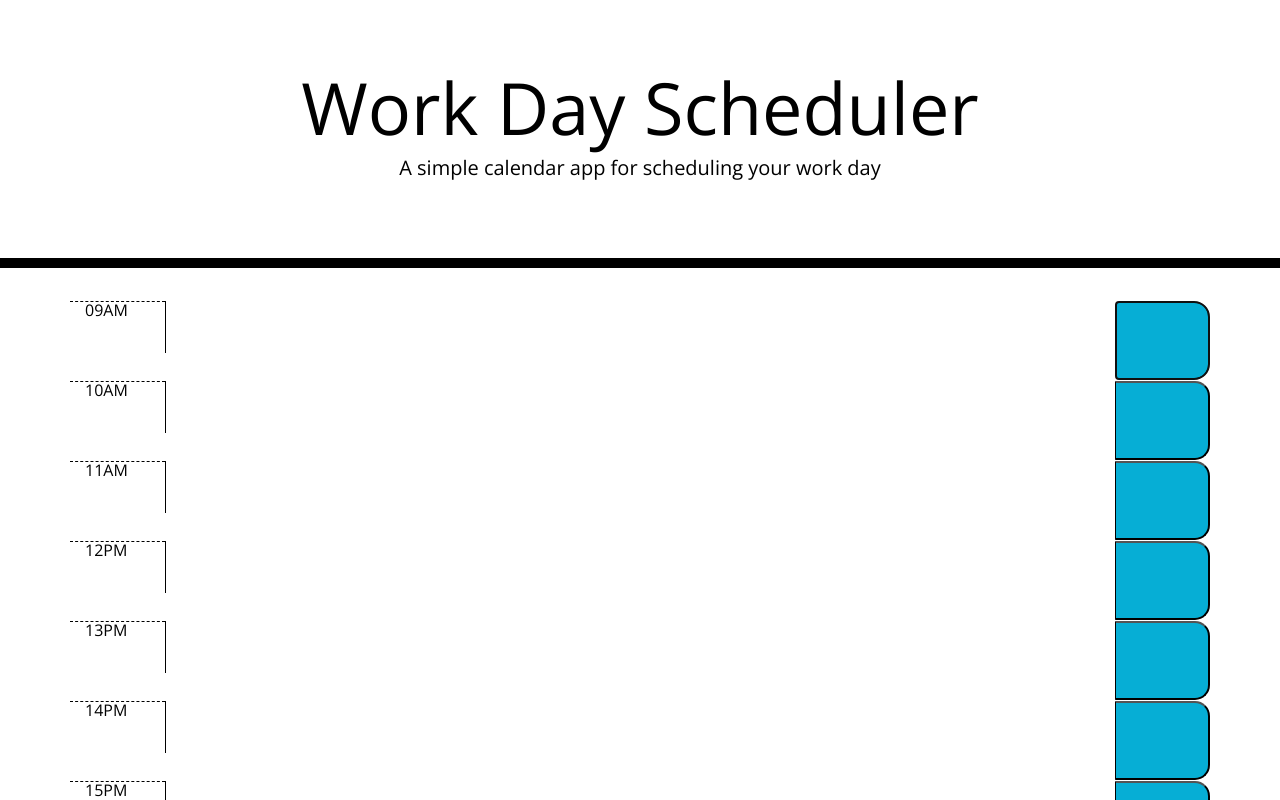
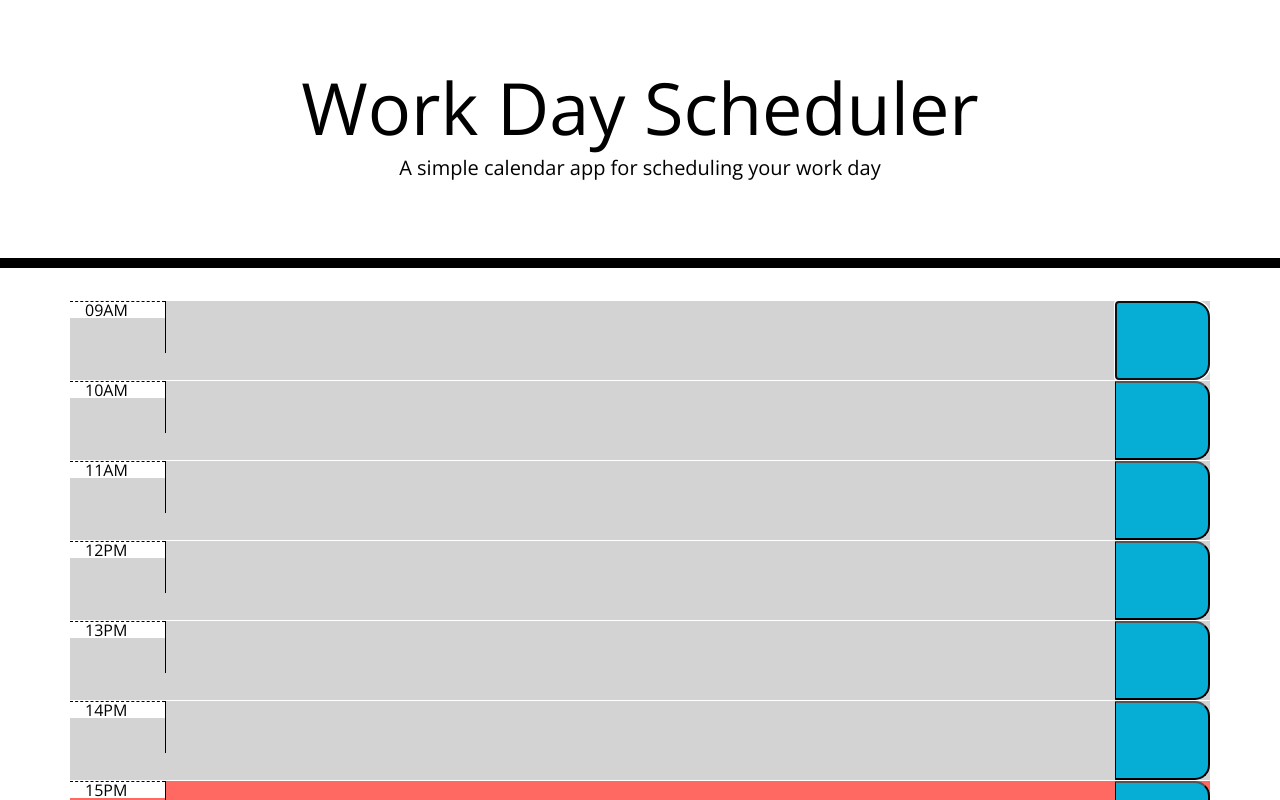
Before and after one commit to candre02/The-Skilled, a plain HTML site: page index.html in a window 1280 px wide. Both pictures are taken after a click on the button 1162 px from the left and 340 px from the top of the page. Shown: the top 800 px of the page. Drawn offline with nearby package versions, Linux system fonts and the light colour scheme.

Commit message:
added inside html: div id, value, and timeblock line 25, added description in line 27, added hour line 26,added bg-color of lightgrey in css for past property, staarted and completed js file code

```diff
--- a/assets/css/style.css
+++ b/assets/css/style.css
@@ -66,6 +66,7 @@ textarea{
 
 .past_info {
   color: black;
+  background-color: lightgray;
 }
 
 .present_info {
--- a/assets/js/script.js
+++ b/assets/js/script.js
@@ -0,0 +1,57 @@
+
+$(document).ready(function(){
+
+$(".saveBtn").on("click", function(){
+
+    var userText = $(this).siblings(".description").val();
+    console.log(userText)
+    var timeBlock = $(this).parent().attr("id")
+    console.log(timeBlock)
+
+    localStorage.setItem(timeBlock, userText)
+
+
+})
+
+function timeHandler(){
+var currentHour = moment().hours();
+console.log("current hour", currentHour)
+
+$('.timeBlock').each(function(){
+    var timeBlockValue = parseInt($(this).attr("value"))
+
+    console.log("timeblock Vall", timeBlockValue)
+
+    if(timeBlockValue < currentHour){
+        $(this).addClass("past_info")
+    } else if(timeBlockValue === currentHour){
+        $(this).removeClass("past_info")
+        $(this).addClass("present_info")
+    } else {
+        $(this).removeClass("past_info")
+        $(this).removeClass("present_info")
+        $(this).addClass('future_info')
+    }
+})
+
+}
+
+timeHandler();
+
+$("#hour-9 .description").val(localStorage.getItem('hour-9'))
+$("#hour-10 .description").val(localStorage.getItem('hour-10'))
+$("#hour-11 .description").val(localStorage.getItem('hour-11'))
+$("#hour-12 .description").val(localStorage.getItem('hour-12'))
+$("#hour-13 .description").val(localStorage.getItem('hour-13'))
+$("#hour-14 .description").val(localStorage.getItem('hour-14'))
+$("#hour-15 .description").val(localStorage.getItem('hour-15'))
+$("#hour-16 .description").val(localStorage.getItem('hour-16'))
+$("#hour-17 .description").val(localStorage.getItem('hour-17'))
+
+
+
+
+
+
+
+})
--- a/index.html
+++ b/index.html
@@ -22,51 +22,51 @@
     </header>
     <div class="container">
       <!-- Timeblocks go here -->
-      <div class="row align-items-start">
+      <div id="hour-9" value="9" class="row align-items-start timeBlock">
           <div class="col-md-1 class hour" >09AM</div>
-          <textarea class="col-10"></textarea>
+          <textarea class="col-10 description"></textarea>
+        <button type="save" value="save" class="saveBtn col-md-1"></button>
+        <!--<i class="far fa-save"></i>-->
+      </div>
+      <div id="hour-10" value="10" class="row align-items-start timeBlock">
+        <div class="col-md-1 hour">10AM</div>
+        <textarea class="col-10 description"></textarea>
         <button type="save" value="save" class="saveBtn col-md-1"></button>
       </div>
-      <div class="row align-items-start">
-        <div class="col-md-1 hour">10AM</div>
-        <textarea class="col-10"></textarea>
+      <div id="hour-11" value="11" class="row align-items-start timeBlock">
+        <div class="col-md-1 hour">11AM</div>
+        <textarea class="col-10 description"></textarea>
         <button type="save" value="save" class="saveBtn col-md-1"></button>
       </div>
-      <div class="row align-items-start">
-        <div class="col-md-1 hour">11AM</div>
-        <textarea class="col-10"></textarea>
+      <div id="hour-12" value="12" class="row align-items-start timeBlock">
+        <div class="col-md-1 hour">12PM</div>
+        <textarea class="col-10 description"></textarea>
         <button type="save" value="save" class="saveBtn col-md-1"></button>
       </div>
-      <div class="row align-items-start">
-        <div class="col-md-1 hour">12PM</div>
-        <textarea class="col-10"></textarea>
+      <div id="hour-13" value="13" class="row align-items-start timeBlock">
+        <div class="col-md-1 hour">13PM</div>
+        <textarea class="col-10 description"></textarea>
         <button type="save" value="save" class="saveBtn col-md-1"></button>
       </div>
-      <div class="row align-items-start">
-        <div class="col-md-1 hour">13PM</div>
-        <textarea class="col-10"></textarea>
+      <div id="hour-14" value="14" class="row align-items-start timeBlock">
+        <div class="col-md-1 hour">14PM</div>
+        <textarea class="col-10 description"></textarea>
         <button type="save" value="save" class="saveBtn col-md-1"></button>
       </div>
-      <div class="row align-items-start">
-        <div class="col-md-1 hour">14PM</div>
-        <textarea class="col-10"></textarea>
+      <div id="hour-15" value="15" class="row align-items-start timeBlock">
+        <div class="col-md-1 hour">15PM</div>
+        <textarea class="col-10 description"></textarea>
         <button type="save" value="save" class="saveBtn col-md-1"></button>
       </div>
-      <div class="row align-items-start">
-        <div class="col-md-1 hour">15PM</div>
-        <textarea class="col-10"></textarea>
+      <div id="hour-16" value="16" class="row align-items-start timeBlock">
+        <div class="col-md-1 hour">16PM</div>
+        <textarea class="col-10 description"></textarea>
         <button type="save" value="save" class="saveBtn col-md-1"></button>
       </div>
-      <div class="row align-items-start">
-        <div class="col-md-1 hour">16PM</div>
-        <textarea class="col-10"></textarea>
+      <div id="hour-17" value="17" class="row align-items-start timeBlock">
+        <div class="col-md-1 hour">17PM</div>
+        <textarea class="col-10 description"></textarea>
         <button type="save" value="save" class="saveBtn col-md-1"></button>
-      </div>
-      <div class="row align-items-start">
-        <div class="col-md-1 hour">17PM</div>
-        <textarea class="col-10"></textarea>
-        <button type="save" value="save" class="saveBtn col-md-1"></button>
-
       </div>
     </div>
     </body>
```
